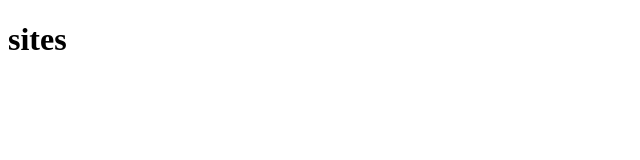
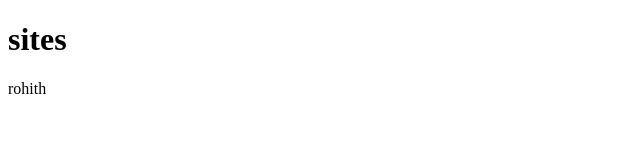
Before and after one commit to trohitg/Webpage, a plain HTML site: page site/index.html in a window 1280 px wide. Shown: the full height of the page, 0-640 px from the left. Drawn offline with Linux system fonts and the light colour scheme.

Commit message:
small addition to webpage

```diff
--- a/site/index.html
+++ b/site/index.html
@@ -7,5 +7,8 @@
 <h1>
 	sites
 </h1>
+<p>
+	rohith
+</p>
 </body>
 </html>
```
